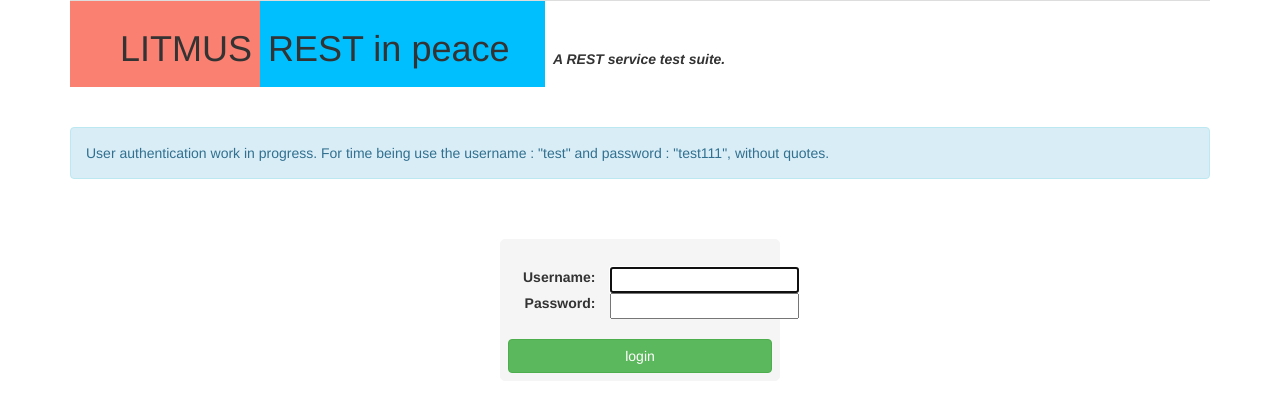
After one commit to harinarayan/litmus, a Django app: page /login/ in a window 1280 px wide. The commit adds this page. Shown: the top 412 px of the page. Run offline with Django 3.2, Linux system fonts and the light colour scheme; parts of the project's set-up code (start-up, migrations or seed data) failed here and were passed over; some libraries are stand-ins or nearby versions.

Commit message:
initial commit using Users

```diff
--- a/litmus/settings.py
+++ b/litmus/settings.py
@@ -65,6 +65,10 @@
     }
 }
 
+# Authentication & Authorization
+LOGIN_URL = '/login/'
+LOGIN_REDIRECT_URL = '/'
+
 # Internationalization
 # https://docs.djangoproject.com/en/1.7/topics/i18n/
 
--- a/litmus/urls.py
+++ b/litmus/urls.py
@@ -7,6 +7,8 @@
     # url(r'^$', 'litmus.views.home', name='home'),
     # url(r'^blog/', include('blog.urls')),
 
+    url(r'^login/$', 'django.contrib.auth.views.login', name='login'),
+    url(r'^logout/$', 'django.contrib.auth.views.logout', {'next_page':"/"}, name='logout'),
     url(r'^$', views.home, name='home'),
     url(r'^admin/', include(admin.site.urls)),
     url(r'^rip/', include('rip.urls')),
--- a/rip/urls.py
+++ b/rip/urls.py
@@ -1,4 +1,5 @@
 from django.conf.urls import patterns, url
+from django.contrib.auth.decorators import login_required
 
 from rip.views import ServiceListView, OperationListView, TestCaseListView
 from rip.views import OperationDetailView
@@ -9,9 +10,9 @@
 from rip.views import submit_testcase, run_testcase, run_operation
 
 urlpatterns = patterns('',
-    url(r'^$', ServiceListView.as_view(), name='service-list'),
+    url(r'^$', login_required(ServiceListView.as_view()), name='service-list'),
 
-    url(r'^service/?$', ServiceListView.as_view(), name='service-list'),
+    url(r'^service/?$', login_required(ServiceListView.as_view()), name='service-list'),
     url(r'^service/create/?$', ServiceCreateView.as_view(), name='service-create'),
     url(r'^service/(?P<pk>\d+)/update/?$', ServiceUpdateView.as_view(), name='service-update'),
     url(r'^service/(?P<pk>\d+)/delete/?$', ServiceDeleteView.as_view(), name='service-delete'),
--- a/rip/views.py
+++ b/rip/views.py
@@ -8,6 +8,7 @@
 from django.core.urlresolvers import reverse_lazy, reverse
 
 from django.views.decorators.csrf import csrf_protect
+from django.contrib.auth.decorators import login_required
 
 from django.views.generic import View, TemplateView
 from django.views.generic.list import ListView
--- a/templates/base.html
+++ b/templates/base.html
@@ -30,6 +30,13 @@
 					<br>
 					<strong><em>A REST service test suite.</em></strong>
 				</td>
+				<td class="text-right">
+					{% if user.is_authenticated %}
+					<strong>{{ user.username }} </strong>
+					<a href="/logout" title="Logout" class="text-danger"> <i class="fa fa-sign-out"> </i></a>
+					{% else %}
+					{% endif %}
+				</td>
 			</tr>
 		</table>
 		<br>
--- /dev/null
+++ b/templates/registration/login.html
@@ -0,0 +1,46 @@
+{% extends "base.html" %}
+
+{% block styles %}
+<style>
+.center{
+	border: 1px solid whitesmoke;
+	background-color: whitesmoke;
+	border-radius: 5px;
+	width: 280px;
+	margin: 0 auto;
+	padding:7px;
+}
+</style>
+{% endblock styles %}
+
+{% block content %}
+
+<div class="alert alert-info"> User authentication work in progress. For time being use the username : "test" and password : "test111", without quotes.</div>
+
+<br>
+<br>
+<div class="center ">
+	<br>
+	{% if form.errors %}
+	<p class="text-danger">Your username and password didn't match. Please try again.</p>
+	{% endif %}
+
+	<form method="post" action="{% url 'django.contrib.auth.views.login' %}">
+	{% csrf_token %}
+	<table>
+	<tr>
+	    <td class="col-md-1 text-right">{{ form.username.label_tag }}</td>
+	    <td>{{ form.username }}</td>
+	</tr>
+	<tr>
+	    <td class="col-md-1 text-right">{{ form.password.label_tag }}</td>
+	    <td>{{ form.password }}</td>
+	</tr>
+	</table>
+	<br>
+	<input class="btn btn-success btn-block" type="submit" value="login" />
+	<input type="hidden" name="next" value="{{ next }}" />
+	</form>
+</div>
+
+{% endblock %}
```
Also changed, not shown: templates/registration/logout.html (added, +9 -0 lines).
